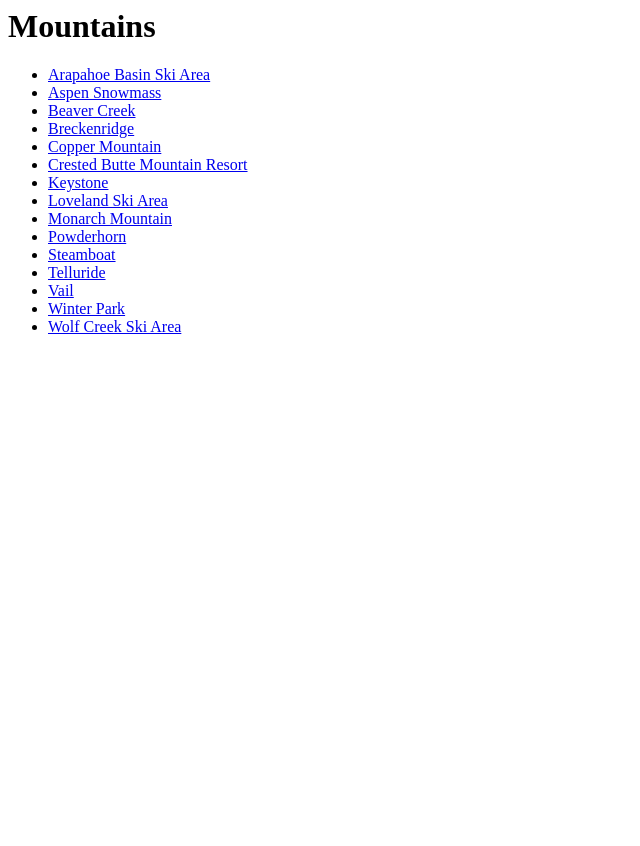
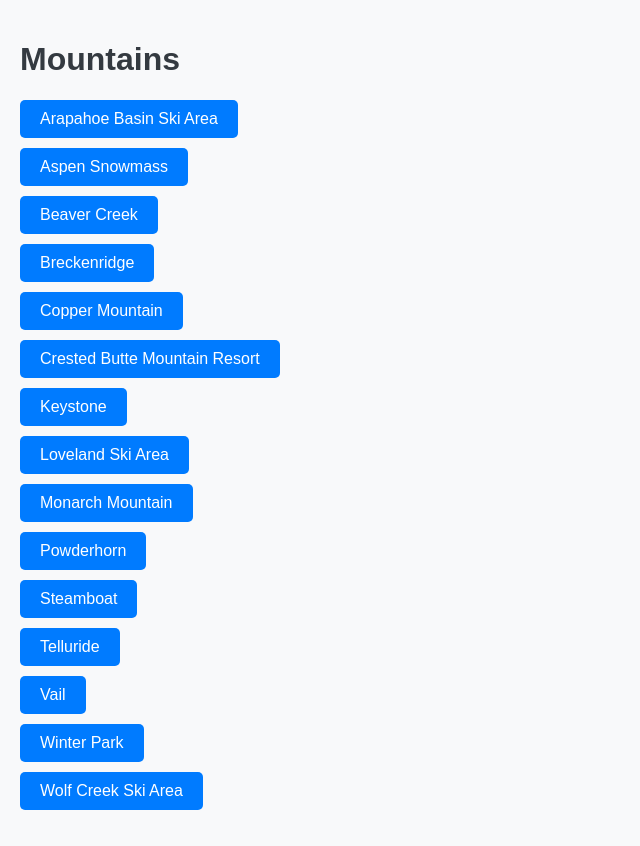
Before and after one commit to idonotwantthisaccount/3300_Project, a Django app: page / in a window 1280 px wide. Shown: the whole page, without its empty margins (0-640 px from the left). Before the commit the page ends 334 px from the top, so only its background shows below. Run offline with Django 5.2, Linux system fonts and the light colour scheme; data comes from the database, SQL or seed files in the repository.

Commit message:
Update mountains.html
Starting the front-end changes to make first page more appealing.

```diff
--- a/mountains/templates/mountains/mountains.html
+++ b/mountains/templates/mountains/mountains.html
@@ -1,11 +1,50 @@
-<html>
+<!DOCTYPE html>
+<html lang="en">
+<head>
+    <meta charset="UTF-8">
+    <meta name="viewport" content="width=device-width, initial-scale=1.0">
+    <title>Mountains</title>
+    <style>
+        body {
+            font-family: Arial, sans-serif;
+            background-color: #f8f9fa;
+            margin: 0;
+            padding: 20px;
+        }
+        h1 {
+            color: #343a40;
+        }
+        .mountain-list {
+            list-style-type: none;
+            padding: 0;
+        }
+        .mountain-list li {
+            margin: 10px 0;
+        }
+        .mountain-button {
+            display: inline-block;
+            padding: 10px 20px;
+            font-size: 16px;
+            color: #fff;
+            background-color: #007bff;
+            border: none;
+            border-radius: 5px;
+            text-decoration: none;
+            cursor: pointer;
+            transition: background-color 0.3s ease;
+        }
+        .mountain-button:hover {
+            background-color: #0056b3;
+        }
+    </style>
+</head>
 <body>
 
 <h1>Mountains</h1>
 
-<ul>
+<ul class="mountain-list">
   {% for x in mymountains %}
-    <li><a href="forecast/{{x.name}}">{{ x.name }}</li>
+    <li><a href="forecast/{{x.name}}" class="mountain-button">{{ x.name }}</a></li>
   {% endfor %}
 </ul>
 
```
